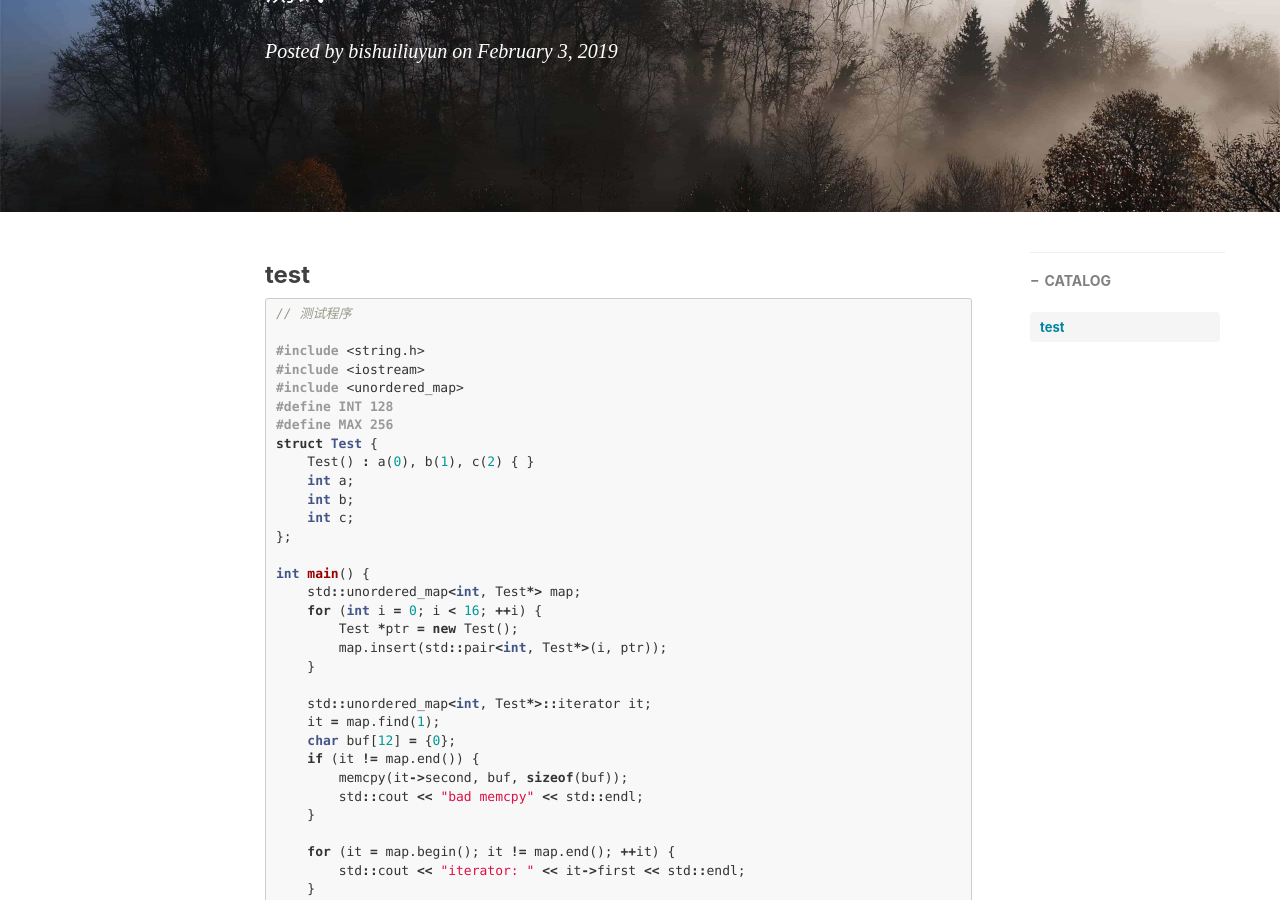
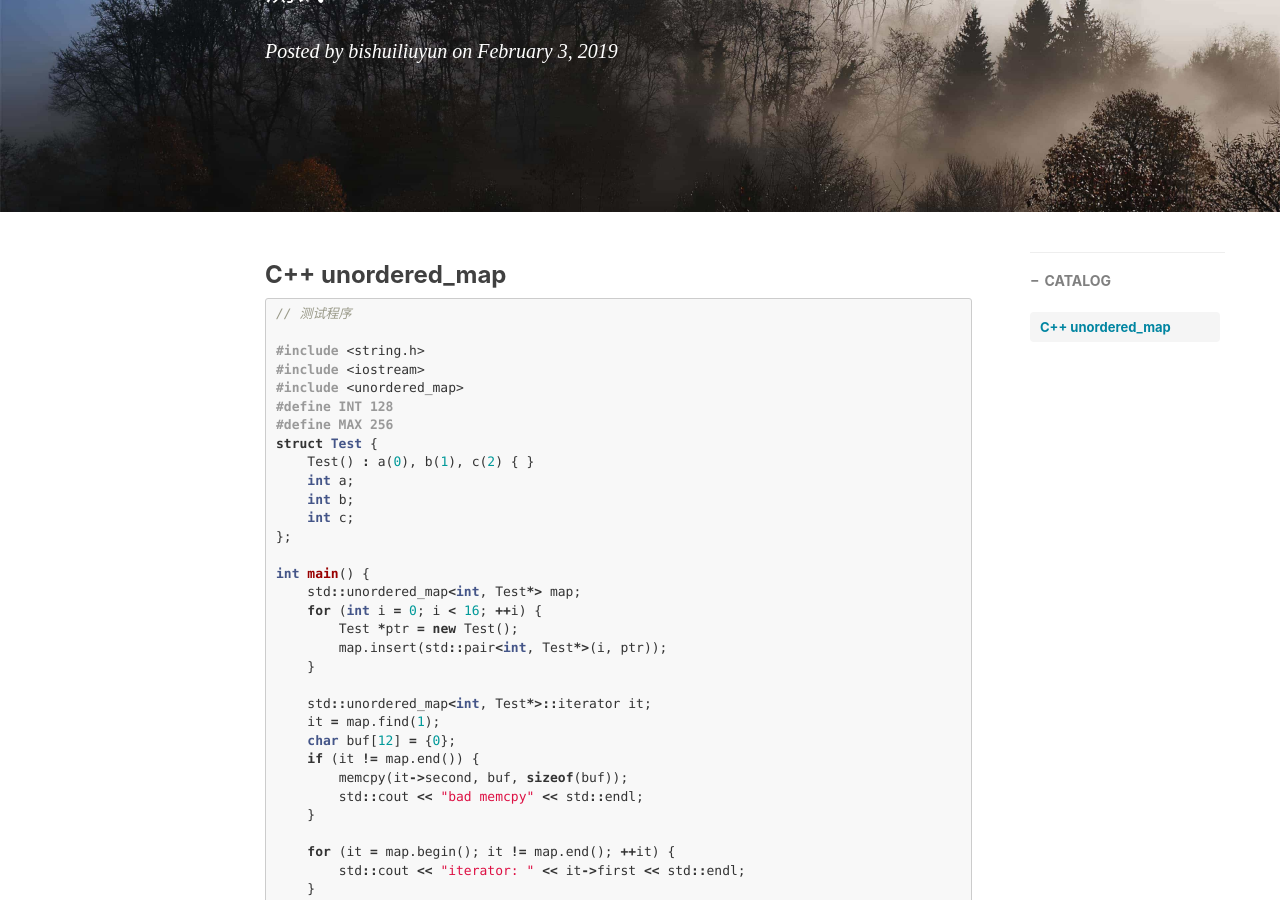
Before and after one commit to bishuiliuyun/jekyll_blog, a Jekyll site: the page built from _posts/2019-02-03-test.md, in a window 1280 px wide and 900 px high, scrolled down 311 px. Built offline with Jekyll 4.4.1, drawn with Linux system fonts in a browser that asks for light colours; nearby versions of some CDN libraries; comment, search, counter and statistics services are not loaded.

Commit message:
Update 2019-02-03-test.md

````diff
--- a/_posts/2019-02-03-test.md
+++ b/_posts/2019-02-03-test.md
@@ -11,7 +11,7 @@ tags:
 ---
 
 
-### test
+### C++ unordered_map
 ```cpp
 // 测试程序
 
````
